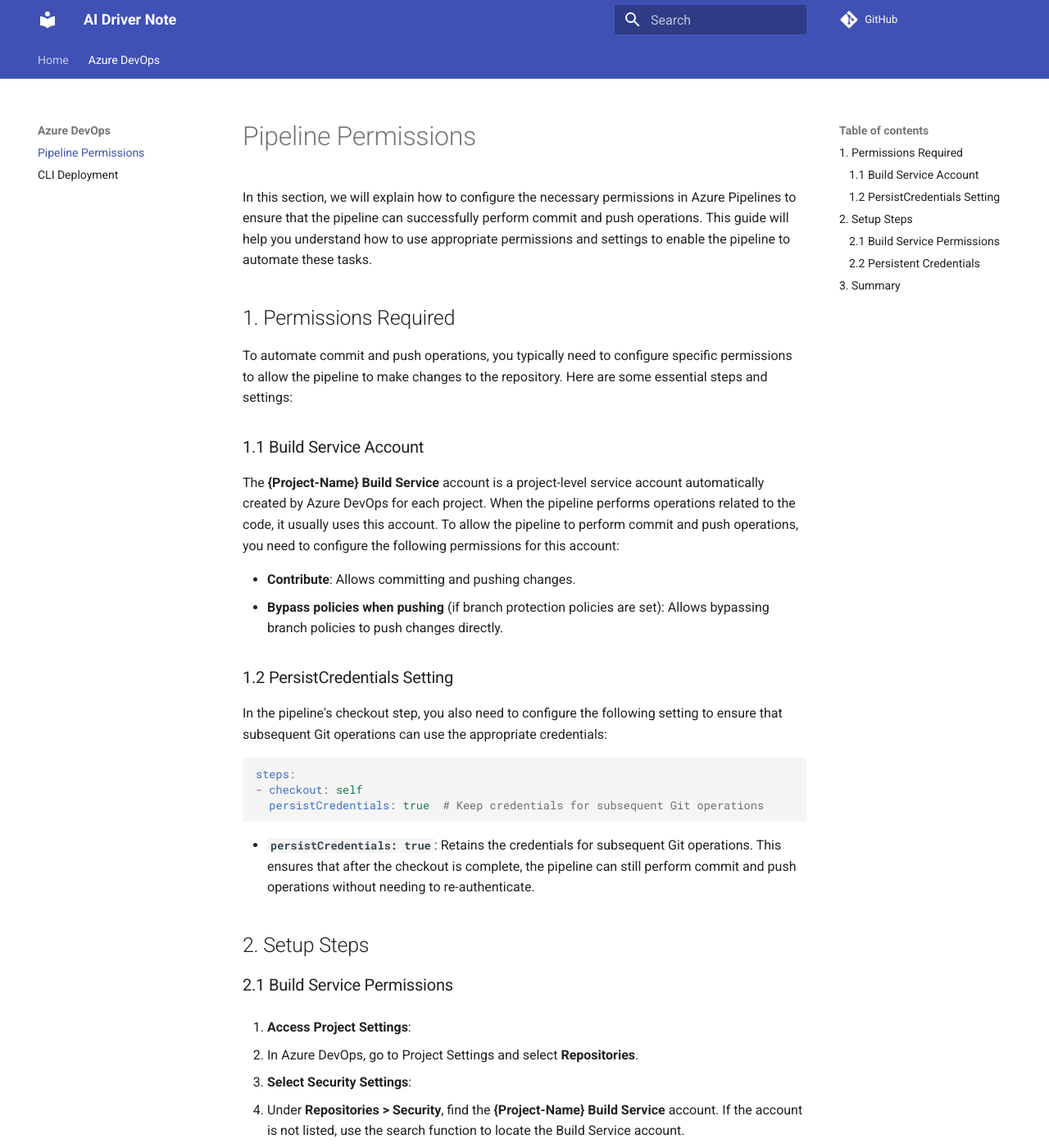
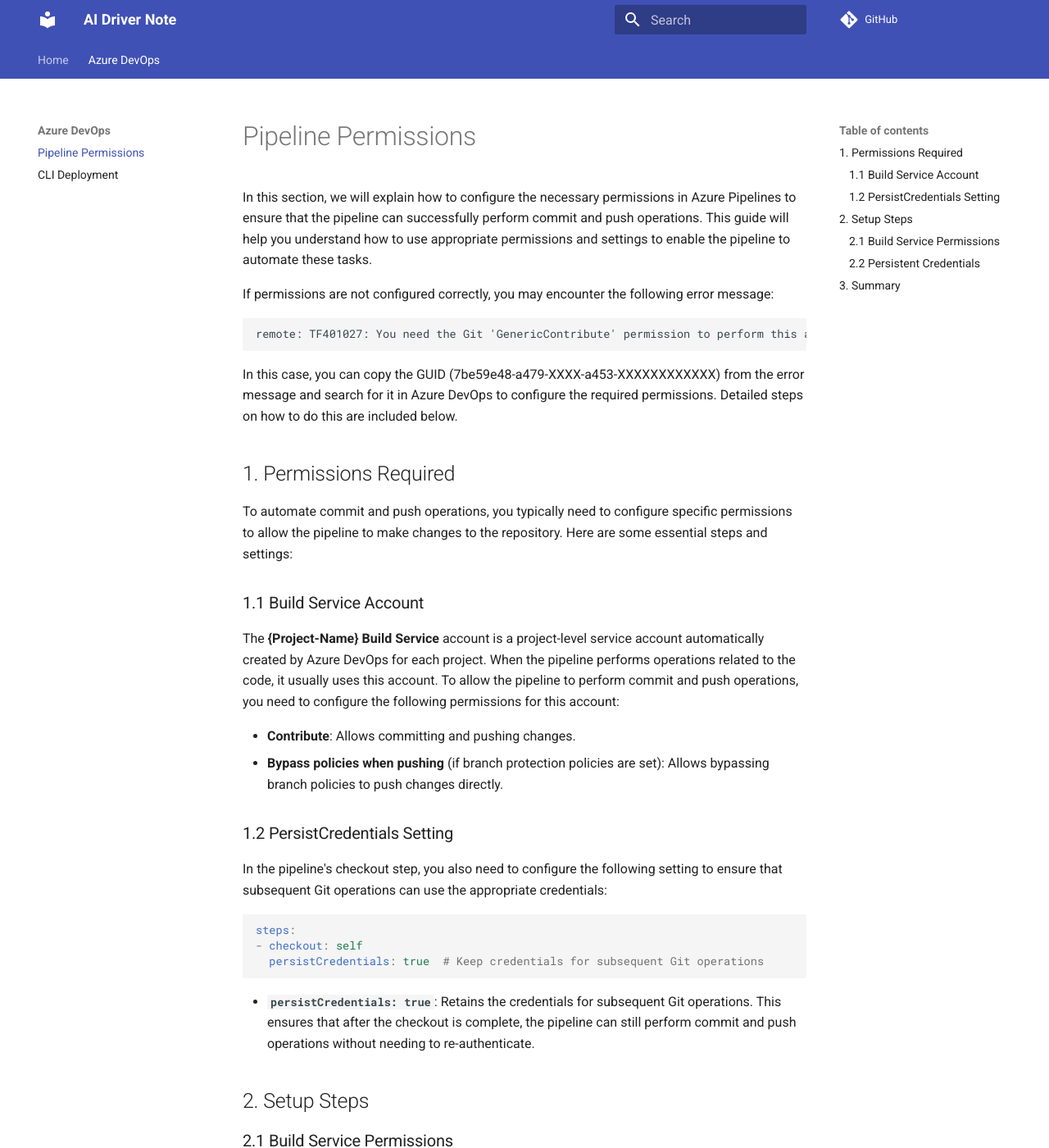
Before and after one commit to microsystex/ai-driver-note, an MkDocs documentation site: the page built from docs/azure-devops/pipeline-permission.md, in a window 1280 px wide and 1400 px high. Shown: the whole window at 82% size. Built offline with MkDocs 1.6.1 and Material for MkDocs 9.7.7, drawn with Linux system fonts in a browser that asks for light colours; comment, search, counter and statistics services are not loaded; some of the changed text lies outside the part shown.

Commit message:
Update Azure DevOps pipeline permissions documentation with error handling and configuration steps

````diff
--- a/docs/azure-devops/pipeline-permission.md
+++ b/docs/azure-devops/pipeline-permission.md
@@ -1,6 +1,14 @@
 # Pipeline Permissions
 
 In this section, we will explain how to configure the necessary permissions in Azure Pipelines to ensure that the pipeline can successfully perform commit and push operations. This guide will help you understand how to use appropriate permissions and settings to enable the pipeline to automate these tasks.
+
+If permissions are not configured correctly, you may encounter the following error message:
+
+```plaintext
+remote: TF401027: You need the Git 'GenericContribute' permission to perform this action. Details: identity 'Build\7be59e48-a479-XXXX-a453-XXXXXXXXXXXX', scope 'repository'.
+```
+
+In this case, you can copy the GUID (7be59e48-a479-XXXX-a453-XXXXXXXXXXXX) from the error message and search for it in Azure DevOps to configure the required permissions. Detailed steps on how to do this are included below.
 
 ## 1. Permissions Required
 
@@ -39,7 +47,7 @@
 
 3. **Configure Contribute Permission**:
 
-   - Set the **Contribute** permission to **Allow** to enable the pipeline to push and merge changes.
+   - Set the **Contribute** and **Contribute to pull requests** permission to **Allow** to enable the pipeline to push and merge changes.
 
 ### 2.2 Persistent Credentials
 
````
